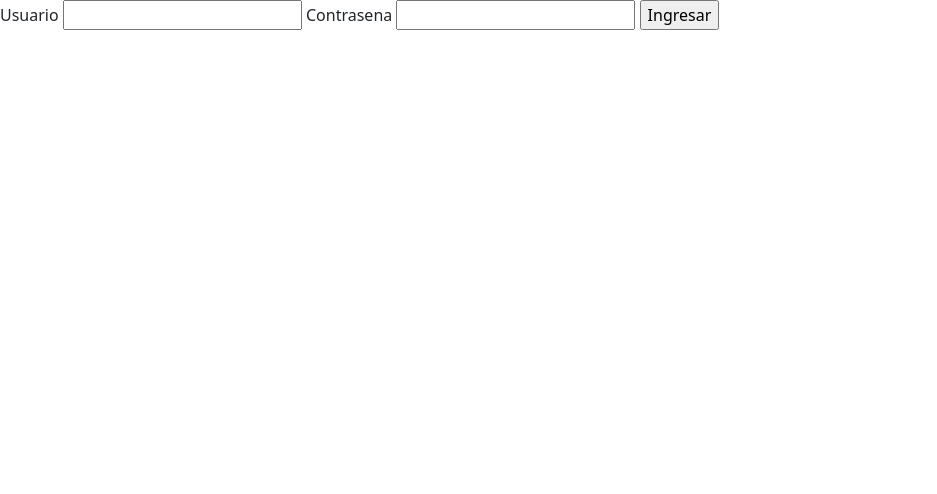
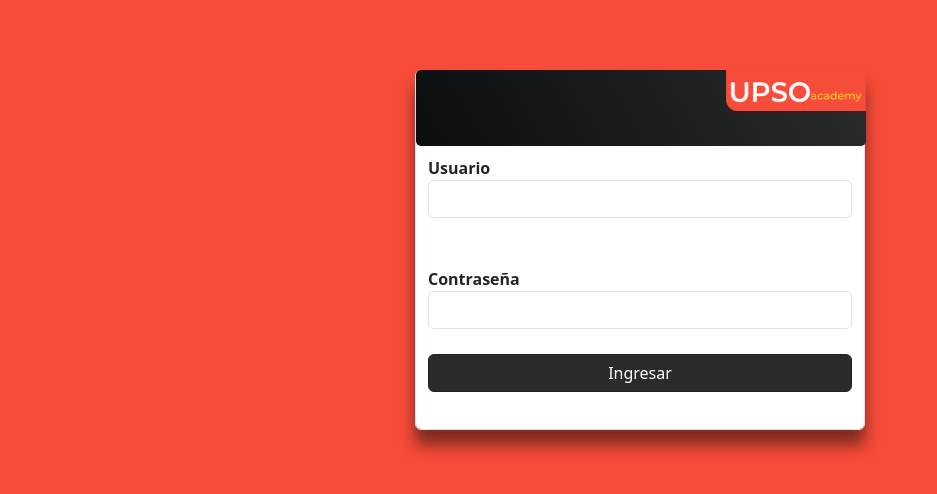
Before and after one commit to Matias-Bussetti/UPSO_ACADEMY, a plain HTML site: page modulos/login/login.html in a window 1280 px wide. Shown: the whole page, without its empty margins (0-937 px from the left). Drawn offline with nearby package versions, Linux system fonts and the light colour scheme.

Commit message:
hojas de estilos + ccs login hecho

```diff
--- a/modulos/login/login.html
+++ b/modulos/login/login.html
@@ -5,17 +5,32 @@
     <meta name="viewport" content="width=device-width, initial-scale=1.0">
     <title>UPSO Academy</title>
     <link rel="stylesheet" href="https://cdn.jsdelivr.net/npm/bootstrap@5.3.2/dist/css/bootstrap.min.css">
+    <link rel="stylesheet" href="/modulos/login/style.css">
+    <link href='https://fonts.googleapis.com/css?family=Montserrat' rel='stylesheet'>
 </head>
 <body>
-    <form action="">
+    <!--  -->
+
+
+
+
+    <form action="" class="form-control"  >
+
+        <div class="container-img"> <img src="img/upsoacademy_fondo01.png"  alt="upsoacademy">  </div>
+
         <label for="inp_username">Usuario</label>
-        <input type="text" name="inp_username" id="inp_username">
-        <label for="inp_password">Contrasena</label>
-        <input type="password" name="inp_password" id="inp_password">
-        <input type="submit" value="Ingresar" id="btn_submit">
+        <input class="form-control" type="text" name="inp_username" id="inp_username" required>
+        <br>
+        <label for="inp_password">Contraseña</label>
+
+        <input class="form-control" type="password" name="inp_password" id="inp_password" required>
+
+        <input type="submit" value="Ingresar" id="btn_submit" class="btn btn-outline-dark">
+
+        <p id="msg_display"></p>
     </form>
 
-    <p id="msg_display"></p>
+
 
     <script src="../registro/registro_estudiantil.js"></script>
 
--- /dev/null
+++ b/modulos/login/style.css
@@ -0,0 +1,81 @@
+body {
+
+    background-image: linear-gradient(to top, #f74c39 100%, rgb(214, 99, 114) 15%);
+    background-color: #970505;
+    padding: 20px;
+    background-repeat: no-repeat;
+    background-size:contain;
+    min-height: 100vh;
+    margin: 0
+
+}
+
+
+
+
+.container-img {
+    width: 100%;
+    width: 450px;
+    background-image: linear-gradient(60deg, #0c0d0e 0%, #2b2c2c 100%);
+
+    background-color: rgb(36, 31, 31);
+    padding: 35px;
+    padding-top: 0;
+    margin-top: -7px;
+    margin-left: -12.5px;
+    border-radius: 5px;
+    border-bottom: 10px;
+
+
+
+
+}
+
+
+img {
+    width: 100%;
+    width: 140px;
+    margin-left: 275px ;
+    display: block;
+    box-shadow: 0px 3px 0px rgba(116, 14, 14, 0.2);
+
+}
+form {
+
+    max-width: 450px;
+    margin: auto;
+    background-color: #ffffff;
+    padding: 70px;
+    border: 1px solid #dee2e6;
+    border-radius: 5px;
+    margin-top: 50px;
+    box-shadow: 0px 15px 15px rgba(8, 8, 8, 0.5)
+}
+
+label {
+    margin-top: 10px;
+    font-weight: bold;
+    display: block;
+}
+
+input {
+    margin-bottom: 15px;
+    padding: 10px;
+    width: 100%;
+    box-sizing: border-box;
+}
+
+#btn_submit {
+    margin-top: 10px;
+    background-color: rgb(41, 44, 41);
+    color: #fff;
+    width: 100%;
+}
+
+#msg_display {
+    margin-top: 15px;
+    color: white;
+    border-radius: 10px;
+    text-align: center;
+    width: 100%;
+}
```
Also changed, not shown: modulos/materias/materias.html (+8 -4 lines), modulos/registro/registro_estudiantil.html (+14 -7 lines), modulos/login/img/upsoacademy_Mesa de trabajo 1.png (added), modulos/login/img/upsoacademy_fondo.png (added), modulos/login/img/upsoacademy_fondo01.png (added), modulos/materias/style.css (added), modulos/registro/style.css (added).
